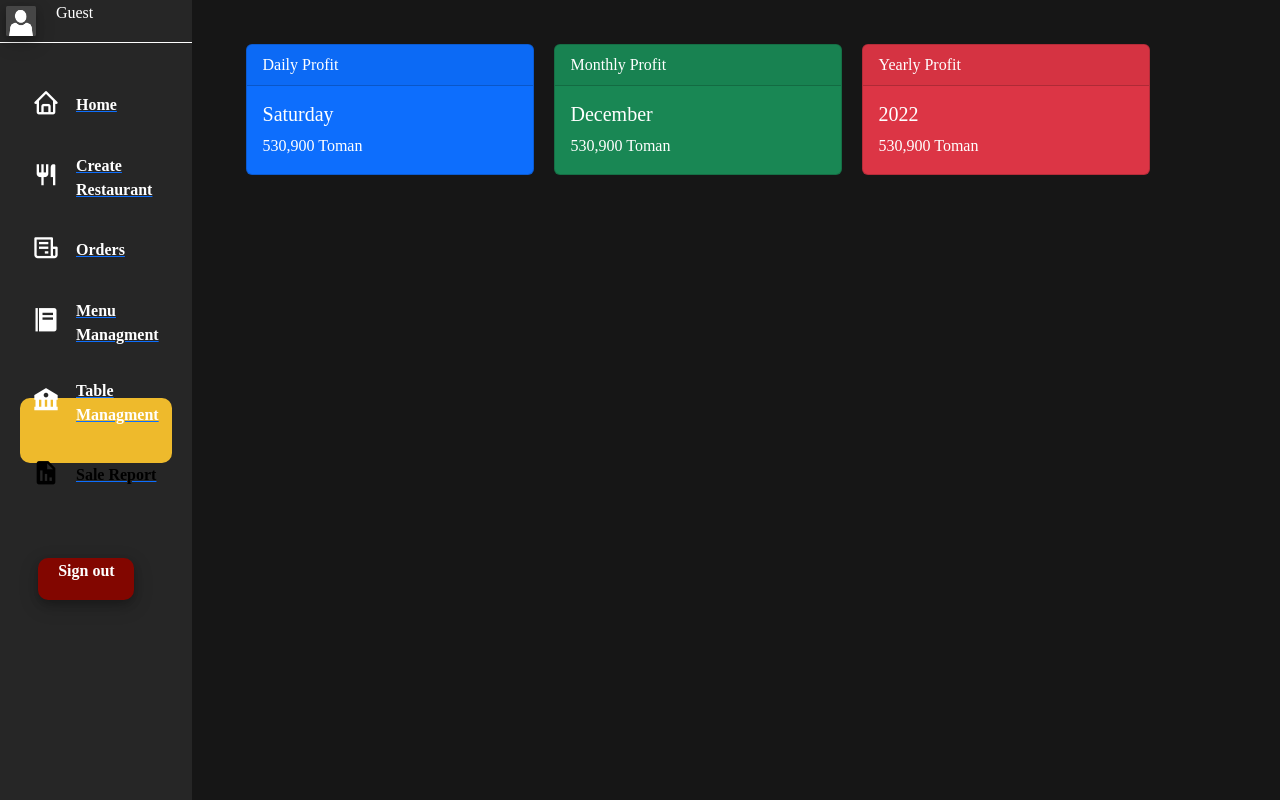
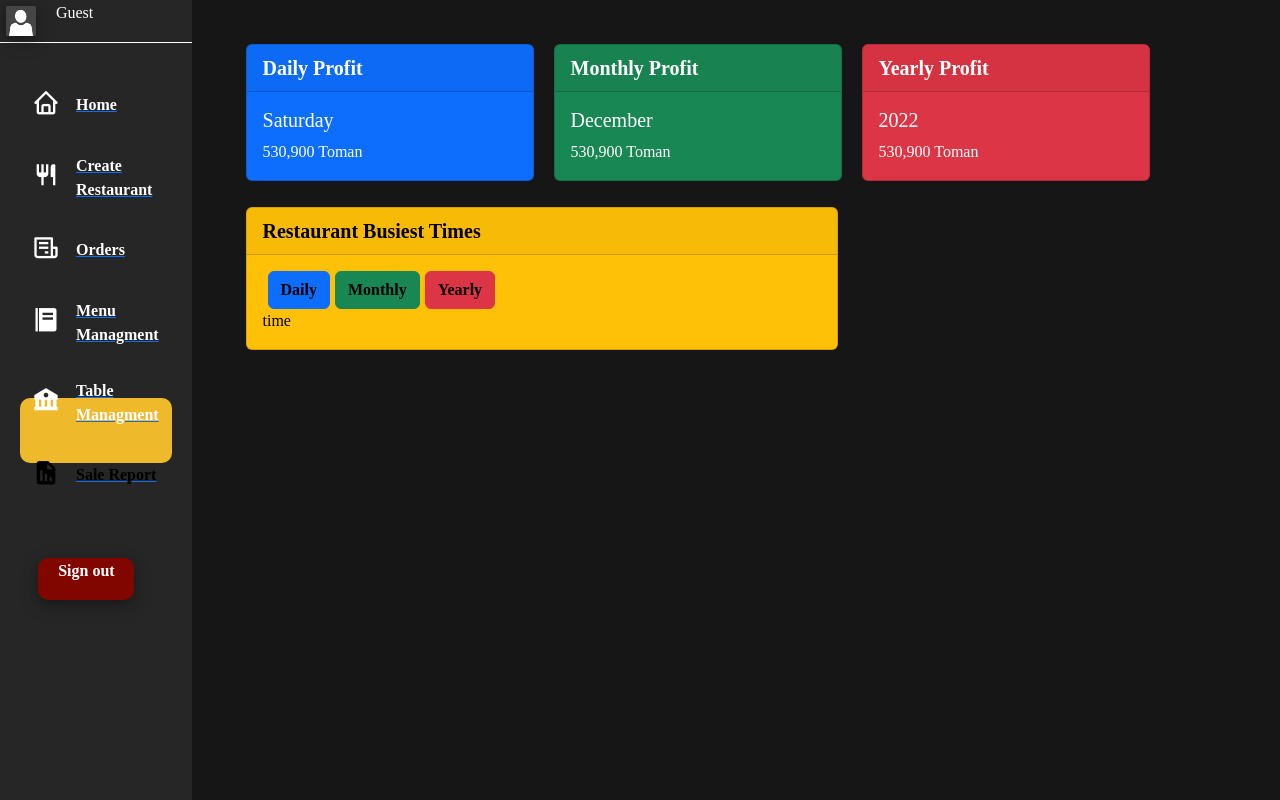
Before and after one commit to shaftalooOnTop/FrontEnd-Management-Panel, a React (Create React App) app: page /sale-report in a window 1280 px wide. Shown: the top 800 px of the page. Built offline with nearby package versions, Linux system fonts and the light colour scheme; no server answers; a web font is replaced by a local one.

Commit message:
restaurant busiest time added

```diff
--- a/src/Components/Sale-report/Sale-report.jsx
+++ b/src/Components/Sale-report/Sale-report.jsx
@@ -56,6 +56,25 @@ export const Sale_report = () => {
                     </div>
 
                 </div>
+                <div
+                        className="card text-black bg-warning mb-3"
+                        style={{ maxWidth: "37rem", minWidth: "37rem" }}
+                    >
+                        <div className="card-header">Restaurant Busiest Times</div>
+                        <div className="card-body">
+                            <button type="button" class="btn btn-primary">Daily</button>
+                            <button type="button" class="btn btn-success">Monthly</button>
+                            <button type="button" class="btn btn-danger">Yearly</button>
+
+
+                            <p className="card-text">
+                                time
+                            </p>
+                        </div>
+                    </div>
+                <div>
+
+                </div>
             </div>
         </>
     );
--- a/src/Components/Sale-report/sale-report.css
+++ b/src/Components/Sale-report/sale-report.css
@@ -10,3 +10,13 @@
 .sale-report-cards{
     display: flex;
 }
+.card-header{
+    font-weight: bold;
+    font-size: 20px;
+}
+
+.card-body .btn{
+    margin-left: 5px;
+    color: black;
+    font-weight: bold;
+}
```
